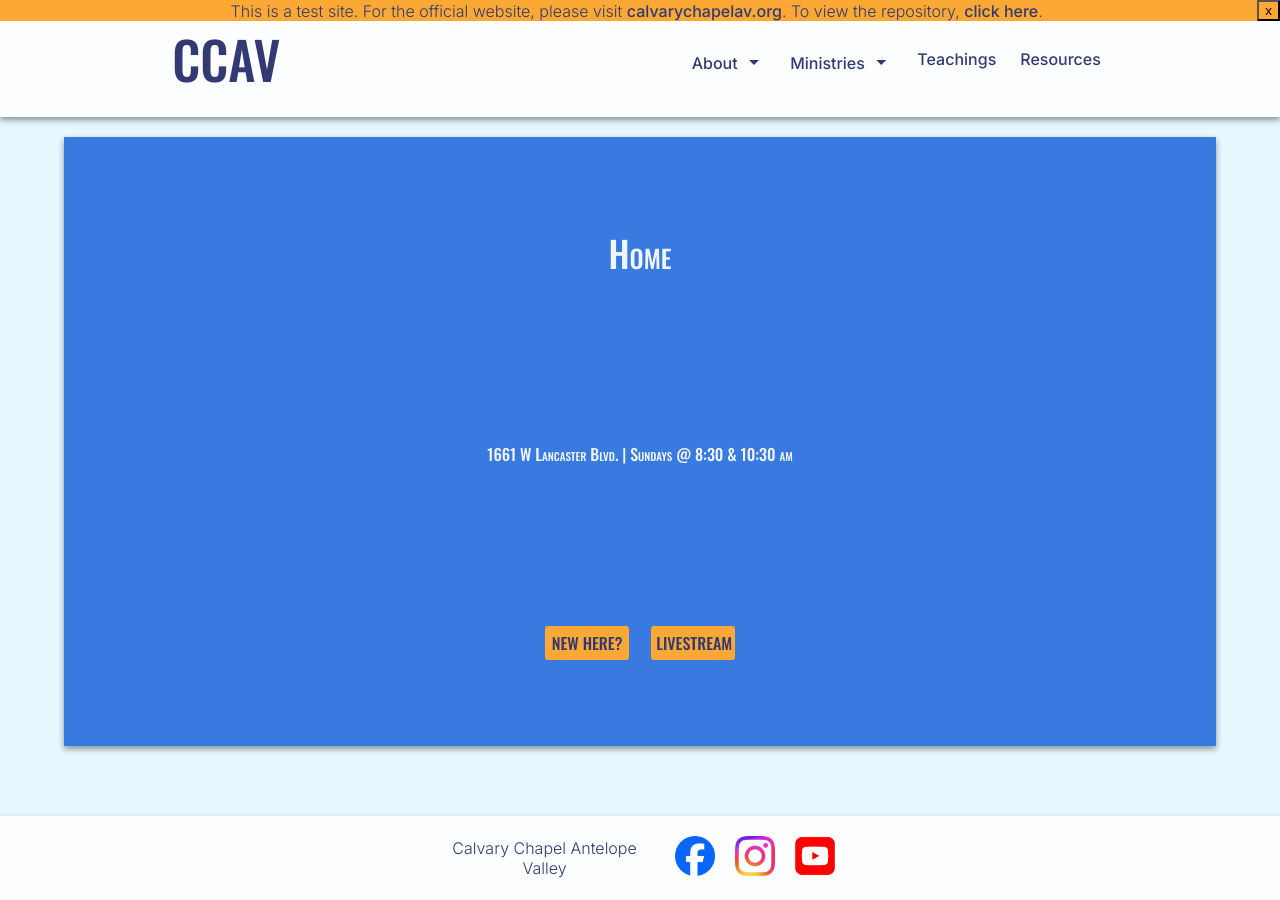
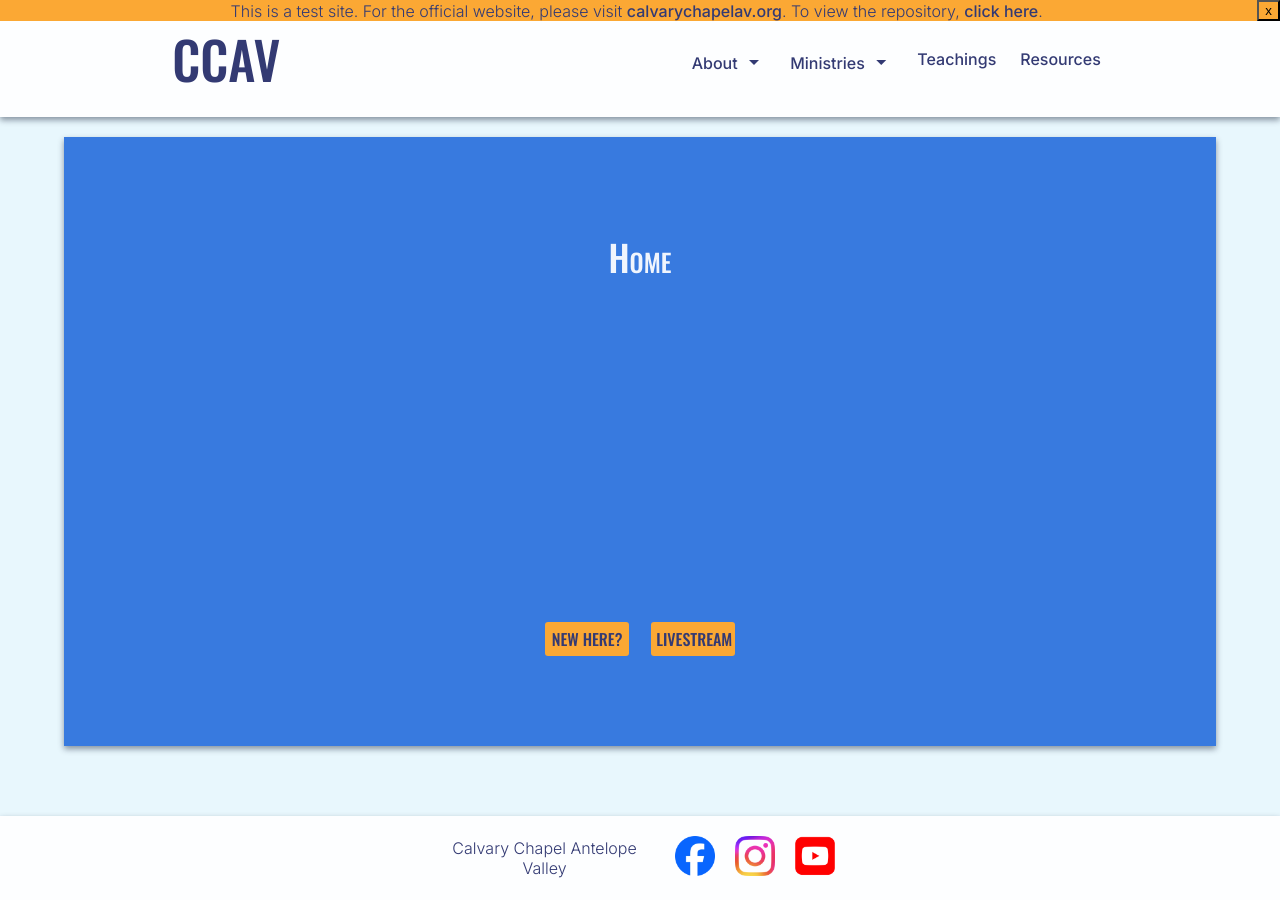
Before and after one commit to levipevans/ccav.church, a Jekyll site: the page built from index.html, in a window 1280 px wide. Built offline with Jekyll 4.4.1, drawn with Linux system fonts in a browser that asks for light colours.

Commit message:
use subtitles for article header

```diff
--- a/_layouts/default.html
+++ b/_layouts/default.html
@@ -13,7 +13,7 @@
         <article class="">
             <section class="article-header drop-shadow">
                 <h2 class="heading-font">{{page.title}}</h2>
-                <p class="heading-font">1661 W Lancaster Blvd. | Sundays @ 8:30 & 10:30 am</p>
+                <p class="heading-font">{{page.subtitle}}</p>
                 <div class="flex horizontal">
                     {% if page.link1 != empty %}
                     <a href="http://"><div class="heading-font button light">NEW HERE?</div></a>
```
